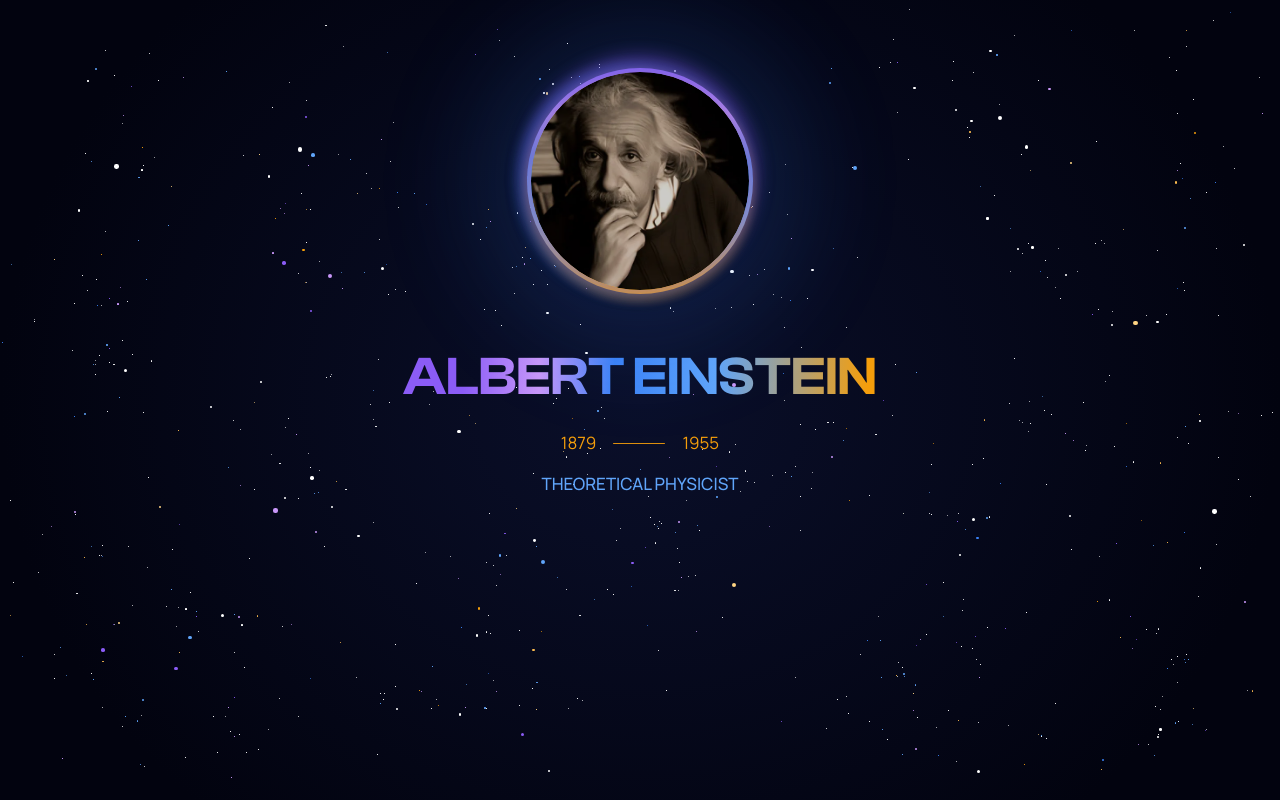
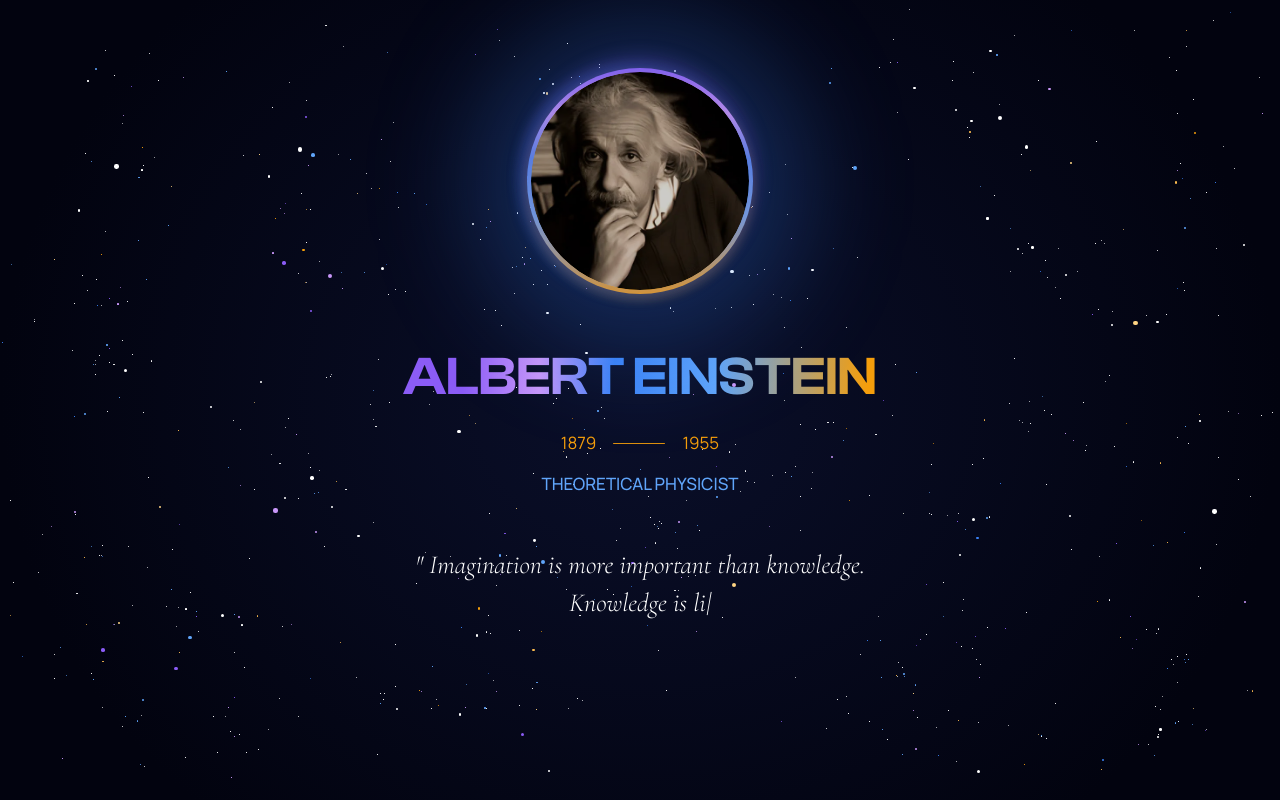
Before and after one commit to pedromst2000/Einstein-Tribute-Page, a React (Vite) app: page / in a window 1280 px wide. Built offline with nearby package versions, Linux system fonts and the light colour scheme.

Commit message:
feat: add quote component (#31)

```diff
--- a/package.json
+++ b/package.json
@@ -20,11 +20,12 @@
     "lint:fix:all": "npm run lint:fix && npm run lint:md:fix && npm run lint:css:fix && npm run prettier"
   },
   "dependencies": {
+    "gsap": "^3.15.0",
     "lucide-react": "^0.577.0",
-    "motion": "^12.42.2",
     "react": "^19.2.0",
     "react-dom": "^19.2.0",
-    "react-router-dom": "^7.13.0"
+    "react-router-dom": "^7.13.0",
+    "typewriter-effect": "^2.22.0"
   },
   "devDependencies": {
     "@eslint/js": "^9.39.1",
--- a/src/components/Display.tsx
+++ b/src/components/Display.tsx
@@ -7,13 +7,13 @@ const Display: React.FC<DisplayProps> = ({ content, variant }) => {
   const gradientClass: string = `display-${variant}-gradient`;
 
   return (
-    <div className="w-full max-w-full overflow-hidden">
+    <>
       <h1
         className={`${gradientClass} ${responsiveClasses} font-clash-display-semibold text-center w-full block px-2 2xs:px-3 xs:px-4`}
       >
         {content}
       </h1>
-    </div>
+    </>
   );
 };
 
--- a/src/components/Icon.tsx
+++ b/src/components/Icon.tsx
@@ -1,5 +1,5 @@
 import React from "react";
-import type { IconProps } from "../types";
+import type { IconProps } from "../types/icon";
 
 const Icon: React.FC<IconProps> = (props) => {
   // If type is 'lucide', render a Lucide icon with Lucide-specific props
--- /dev/null
+++ b/src/components/Quote.tsx
@@ -0,0 +1,50 @@
+import React, { useRef, useEffect } from "react";
+import gsap from "gsap";
+import Typewriter from "typewriter-effect";
+import type { QuoteProps } from "../types/quote";
+import { variantResponsiveStyles } from "../types/quote";
+
+interface TypewriterInstance {
+  typeString(str: string): TypewriterInstance;
+  start(): void;
+}
+
+const Quote: React.FC<QuoteProps> = ({ content, variant }) => {
+  const responsiveClasses: string = variantResponsiveStyles[variant];
+  const contentWithQuotes: string = `" ${content} "`;
+  const containerRef = useRef<HTMLDivElement>(null);
+
+  useEffect(() => {
+    // GSAP fade-in animation for the quote container entrance
+    gsap.fromTo(
+      containerRef.current,
+      { opacity: 0, y: 20 },
+      {
+        opacity: 1,
+        y: 0,
+        duration: 0.8,
+        ease: "power2.out",
+      },
+    );
+  }, []);
+
+  return (
+    <div
+      ref={containerRef}
+      className={`${responsiveClasses} font-cormorant-garamond-light-italic text-white text-center w-[140px] xs:w-[200px] sm:w-[220px] md-sm:w-[261px] sm-lg:w-[280px] sm-md:w-[310px] md-lg:w-[340px] lg:w-[420px] xl:w-[450px] 2xl:w-[526px] 3xl:w-[526px] 4xl:w-[760px] 4xl-5xl:w-[930px] 5xl:w-[1100px]`}
+    >
+      <Typewriter
+        onInit={(typewriter: TypewriterInstance) => {
+          typewriter.typeString(contentWithQuotes).start();
+        }}
+        options={{
+          delay: 75,
+          cursor: "|",
+          autoStart: true,
+        }}
+      />
+    </div>
+  );
+};
+
+export default Quote;
--- a/src/sections/Hero/Hero.tsx
+++ b/src/sections/Hero/Hero.tsx
@@ -1,12 +1,17 @@
 import React from "react";
 import Avatar from "./components/Avatar";
 import EinsteinIdentity from "./components/EinsteinIdentity";
+import Quote from "../../components/Quote";
 
 const Hero: React.FC = () => {
   return (
     <div className="flex flex-col items-center justify-center py-[35px] xs:py-[35px] sm:py-[42px] md-sm:py-[46px] sm-lg:py-[50px] sm-md:py-[52px] md-lg:py-[54px] lg:py-[60px] xl:py-[68px] 2xl:py-[76px] 3xl:py-[76px] 4xl:py-[80px] 4xl-5xl:py-[90px] 5xl:py-[95px] gap-[20px] xs:gap-[20px] sm:gap-[24px] md-sm:gap-[28px] sm-lg:gap-[32px] sm-md:gap-[36px] md-lg:gap-[40px] lg:gap-[44px] xl:gap-[48px] 2xl:gap-[52px] 3xl:gap-[52px] 4xl:gap-[58px] 4xl-5xl:gap-[64px] 5xl:gap-[70px]">
       <Avatar />
       <EinsteinIdentity />
+      <Quote
+        content="Imagination is more important than knowledge. Knowledge is limited. Imagination encircles the world."
+        variant="main"
+      />
     </div>
   );
 };
--- a/src/sections/Hero/components/Avatar.tsx
+++ b/src/sections/Hero/components/Avatar.tsx
@@ -1,57 +1,72 @@
-import React from "react";
-import { motion } from "motion/react";
+import React, { useRef, useEffect } from "react";
+import gsap from "gsap";
 
 const Avatar: React.FC = () => {
+  const blurRef = useRef<HTMLDivElement>(null);
+  const containerRef = useRef<HTMLDivElement>(null);
+  const glowRef = useRef<HTMLDivElement>(null);
+
+  useEffect(() => {
+    // Blur background animation - entrance with y movement
+    gsap.fromTo(
+      blurRef.current,
+      { opacity: 0, y: 30 },
+      {
+        opacity: 1,
+        y: 0,
+        duration: 1,
+        ease: "power2.out",
+      },
+    );
+
+    // Avatar container entrance - scale and opacity
+    gsap.fromTo(
+      containerRef.current,
+      { scale: 0.5, opacity: 0 },
+      {
+        scale: 1,
+        opacity: 1,
+        duration: 2.2,
+        ease: "back.out(1.7)",
+        delay: 0.8,
+      },
+    );
+
+    // Glow box-shadow pulsing animation - cycle through intensity levels
+    gsap.fromTo(
+      glowRef.current,
+      {
+        boxShadow:
+          "0 -8px 17px 8px rgba(139,92,246,0.2), 0 6px 10px 6px rgba(245,158,11,0.15), -6px 0 12px 8px rgba(59,130,246,0.2)",
+      },
+      {
+        boxShadow:
+          "0 -8px 17px 8px rgba(139,92,246,0.5), 0 6px 10px 6px rgba(245,158,11,0.35), -6px 0 12px 8px rgba(59,130,246,0.4)",
+        duration: 0.8,
+        repeat: -1,
+        yoyo: true,
+        ease: "sine.inOut",
+        delay: 0.8,
+      },
+    );
+  }, []);
+
   return (
     <div className="relative flex justify-center items-center">
-      {/* Circular Blue Background Blur Form - Lighter blue for visibility against dark universe with twinkling effect */}
-      <motion.div
+      {/* Circular Blue Background Blur Form */}
+      <div
+        ref={blurRef}
         className="absolute xs:w-[232px] xs:h-[232px] sm:w-[232px] sm:h-[232px] md-sm:w-[256px] md-sm:h-[256px] sm-lg:w-[282px] sm-lg:h-[282px] sm-md:w-[307px] sm-md:h-[307px] md-lg:w-[314px] md-lg:h-[314px] lg:w-[314px] lg:h-[314px] xl:w-[336px] xl:h-[336px] 2xl:w-[340px] 2xl:h-[340px] 3xl:w-[340px] 3xl:h-[340px] 4xl:w-[420px] 4xl:h-[420px] 4xl-5xl:w-[520px] 4xl-5xl:h-[520px] 5xl:w-[540px] 5xl:h-[540px] rounded-full bg-blue-500/25 blur-[50.96px] z-0 pointer-events-none"
-        initial={{ opacity: 0, y: 30 }}
-        animate={{
-          opacity: [1, 0.5, 1],
-          y: 0,
-        }}
-        transition={{
-          opacity: {
-            duration: 3,
-            repeat: Infinity,
-            repeatType: "loop",
-            delay: 0.8,
-          },
-          y: {
-            duration: 1,
-            delay: 0.2,
-            ease: "easeInOut",
-          },
-        }}
-      ></motion.div>
+      ></div>
 
       {/* Avatar Container with Gradient Border */}
-      <motion.div
+      <div
+        ref={containerRef}
         className="avatar-border-gradient relative 2xs:w-[127px] 2xs:h-[127px] xs:w-[145px] xs:h-[145px] sm:w-[145px] sm:h-[145px] md-sm:w-[160px] md-sm:h-[160px] sm-lg:w-[176px] sm-lg:h-[176px] sm-md:w-[192px] sm-md:h-[192px] md-lg:w-[196px] md-lg:h-[196px] lg:w-[210px] lg:h-[210px] xl:w-[226px] xl:h-[226px] 2xl:w-[250px] 2xl:h-[250px] 3xl:w-[250px] 3xl:h-[250px] 4xl:w-[360px] 4xl:h-[360px] 4xl-5xl:w-[420px] 4xl-5xl:h-[420px] 5xl:w-[500px] 5xl:h-[500px] rounded-full p-[3px] 2xs:p-[2.5px] xs:p-[3px] sm:p-[3px] md-sm:p-[3px] sm-lg:p-[3px] sm-md:p-[3.5px] md-lg:p-[3.5px] lg:p-[4px] xl:p-[4px] 2xl:p-[5px] 3xl:p-[5px] 4xl:p-[6px] 4xl-5xl:p-[7px] 5xl:p-[9px]"
-        initial={{ scale: 0.8, opacity: 0 }}
-        animate={{ scale: 1, opacity: 1 }}
-        transition={{ duration: 1.2, delay: 0.8, ease: "easeInOut" }}
       >
-        <motion.div
+        <div
+          ref={glowRef}
           className="relative w-full h-full rounded-full overflow-hidden"
-          animate={{
-            boxShadow: [
-              "0 -8px 17px 8px rgba(139,92,246,0.25), 0 6px 10px 6px rgba(245,158,11,0.15), -6px 0 12px 8px rgba(59,130,246,0.2)",
-              "0 -8px 17px 8px rgba(139,92,246,0.37), 0 6px 10px 6px rgba(245,158,11,0.25), -6px 0 12px 8px rgba(59,130,246,0.3)",
-              "0 -8px 17px 8px rgba(139,92,246,0.5), 0 6px 10px 6px rgba(245,158,11,0.35), -6px 0 12px 8px rgba(59,130,246,0.4)",
-              "0 -8px 17px 8px rgba(139,92,246,0.37), 0 6px 10px 6px rgba(245,158,11,0.25), -6px 0 12px 8px rgba(59,130,246,0.3)",
-              "0 -8px 17px 8px rgba(139,92,246,0.25), 0 6px 10px 6px rgba(245,158,11,0.15), -6px 0 12px 8px rgba(59,130,246,0.2)",
-            ],
-          }}
-          transition={{
-            duration: 2,
-            repeat: Infinity,
-            repeatType: "loop",
-            ease: "linear",
-            delay: 0.8,
-          }}
         >
           <div className="absolute inset-0 rounded-full bg-black/20 z-10 pointer-events-none"></div>
           <img
@@ -59,8 +74,8 @@ const Avatar: React.FC = () => {
             alt="Albert Einstein"
             className="w-full h-full rounded-full object-cover"
           />
-        </motion.div>
-      </motion.div>
+        </div>
+      </div>
     </div>
   );
 };
--- a/src/sections/Hero/components/EinsteinIdentity.tsx
+++ b/src/sections/Hero/components/EinsteinIdentity.tsx
@@ -1,6 +1,7 @@
 import React from "react";
 import Display from "../../../components/Display";
 import YearsOccupation from "./YearsOccupation/Index";
+
 const EinsteinIdentity: React.FC = () => {
   return (
     <div className="flex flex-col items-center justify-center gap-[10px] xs:gap-[10px] sm:gap-[11px] md-sm:gap-[12px] sm-lg:gap-[13px] sm-md:gap-[14px] md-lg:gap-[15px] lg:gap-[16px] xl:gap-[17px] 2xl:gap-[18px] 3xl:gap-[18px] 4xl:gap-[22px] 4xl-5xl:gap-[26px] 5xl:gap-[30px]">
--- a/src/types/index.ts
+++ /dev/null
@@ -1,6 +0,0 @@
-/**
- * Central export for all application types
- */
-export type { Star } from "./star";
-export type { DisplayProps } from "./display";
-export type { LucideIconProps, SvgIconProps, IconProps } from "./icon";
--- /dev/null
+++ b/src/types/quote.ts
@@ -0,0 +1,27 @@
+/**
+ * Quote component variants with predefined responsive styles
+ */
+export type QuoteVariant = "main" | "secondary";
+
+/**
+ * Props for the Quote component
+ * content: the quote text, variant: main or secondary
+ */
+export type QuoteProps = {
+  content: string;
+  variant: QuoteVariant;
+};
+
+/**
+ * Responsive style configurations for each variant
+ * Values change based on screen breakpoints
+ */
+export const variantResponsiveStyles: Record<QuoteVariant, string> = {
+  // Main variant: Balanced with Display and EinsteinIdentity elements
+  // md-sm: 20px/30px, scales to 2xl: 28px/40px, then continues scaling for larger screens
+  main: "text-[16px] xs:text-[16px] sm:text-[17px] md-sm:text-[20px] sm-lg:text-[21px] sm-md:text-[23px] md-lg:text-[24px] lg:text-[25px] xl:text-[26px] 2xl:text-[28px] 3xl:text-[28px] 4xl:text-[36px] 4xl-5xl:text-[42px] 5xl:text-[50px] 2xs:leading-[24px] xs:leading-[24px] sm:leading-[25px] md-sm:leading-[30px] sm-lg:leading-[31px] sm-md:leading-[33px] md-lg:leading-[35px] lg:leading-[37px] xl:leading-[38px] 2xl:leading-[40px] 3xl:leading-[40px] 4xl:leading-[48px] 4xl-5xl:leading-[56px] 5xl:leading-[68px] tracking-[0%]",
+
+  // Secondary variant: md-sm: 18px/26px, scales to 2xl: 24px/38px
+  secondary:
+    "text-[12px] xs:text-[14px] sm:text-[14px] md-sm:text-[18px] sm-lg:text-[19px] sm-md:text-[20px] md-lg:text-[21px] lg:text-[22px] xl:text-[23px] 2xl:text-[24px] 3xl:text-[24px] 4xl:text-[32px] 4xl-5xl:text-[37px] 5xl:text-[44px] 2xs:leading-[18px] xs:leading-[18px] sm:leading-[21px] md-sm:leading-[26px] sm-lg:leading-[27px] sm-md:leading-[28px] md-lg:leading-[30px] lg:leading-[32px] xl:leading-[35px] 2xl:leading-[38px] 3xl:leading-[38px] 4xl:leading-[50px] 4xl-5xl:leading-[58px] 5xl:leading-[68px] tracking-[0%]",
+};
--- a/src/utils/starGenerator.ts
+++ b/src/utils/starGenerator.ts
@@ -8,7 +8,7 @@ import {
   MILKY_WAY_DENSITY_MULTIPLIER,
   POLE_DENSITY_MULTIPLIER,
 } from "./constants";
-import type { Star } from "../types";
+import type { Star } from "../types/star";
 
 /**
  * Generates an array of stars distributed in constellation clusters
```
Also changed, not shown: 2 other files (tests, documents, lock files or other folders).
